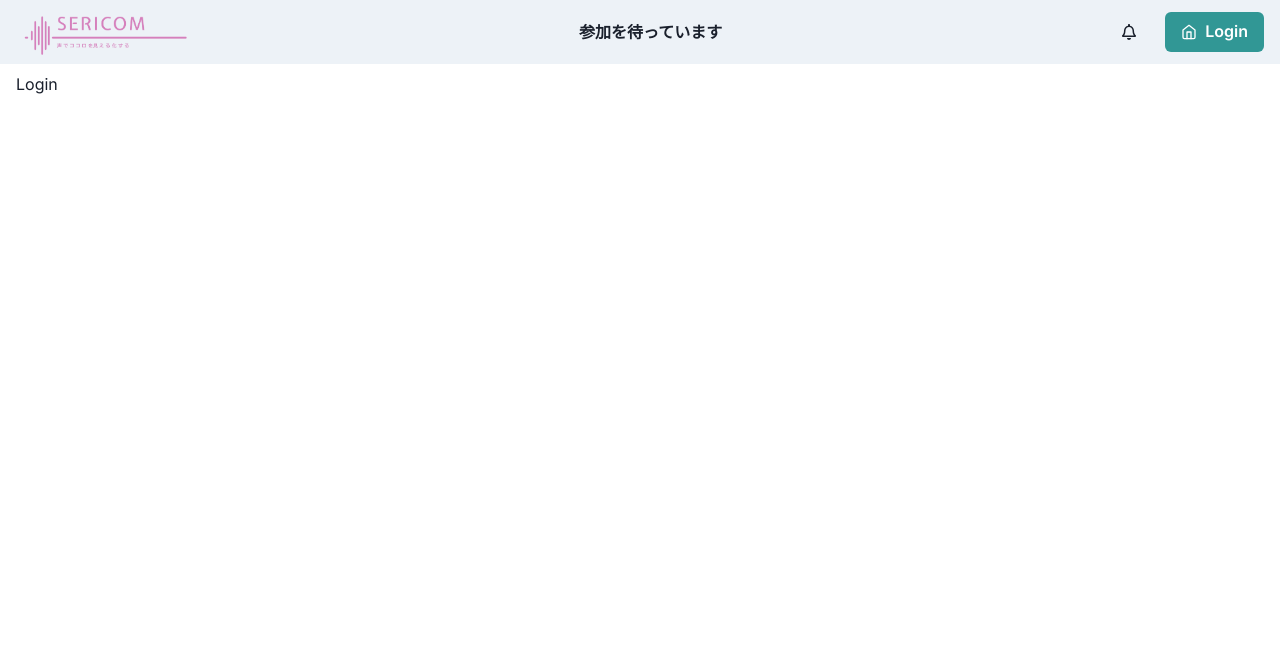
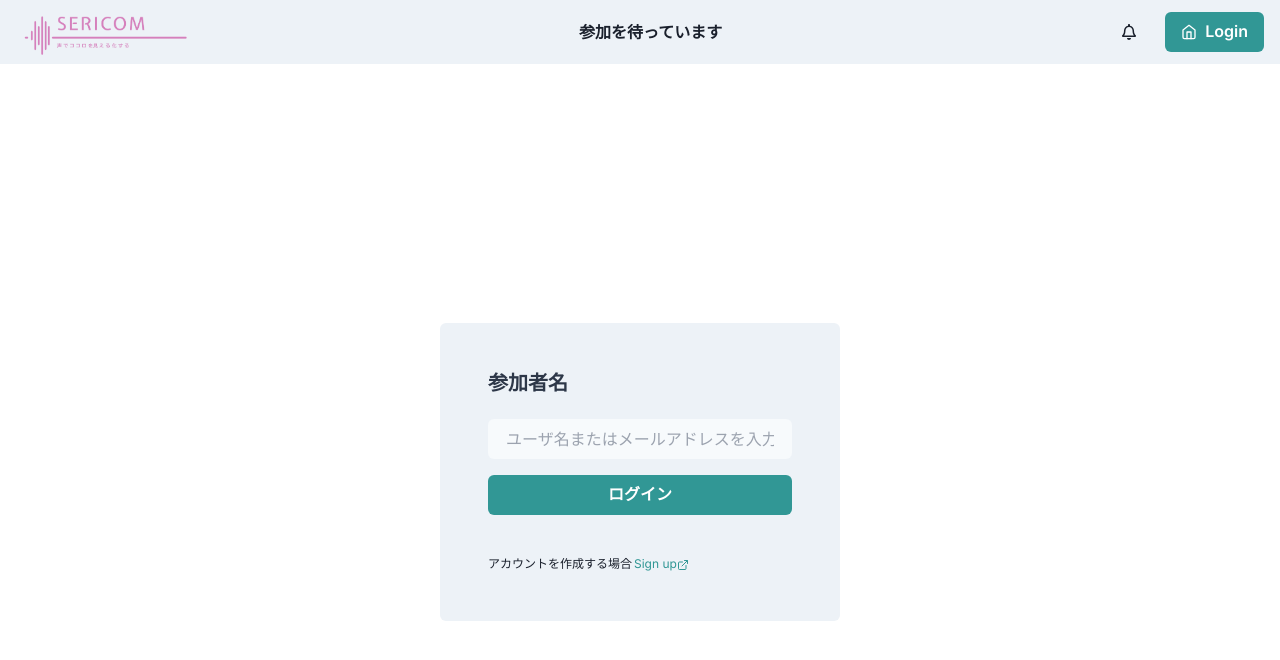
Before and after one commit to odhio/gentle-frontend, a Next.js app: page /login in a window 1280 px wide. Shown: the top 660 px of the page. Built offline with nearby package versions, Linux system fonts and the light colour scheme.

Commit message:
feat: login form

```diff
--- a/src/app/(main)/(auth)/login/page.tsx
+++ b/src/app/(main)/(auth)/login/page.tsx
@@ -1,3 +1,7 @@
+import { LoginForm } from "@/app/features/auth/routes/login-form";
+
 export default function LoginPage() {
-  return <div>Login</div>
+  return <div className="h-screen flex items-center justify-center">
+    <LoginForm />
+  </div>
 }
--- /dev/null
+++ b/src/app/features/auth/routes/login-form.tsx
@@ -0,0 +1,57 @@
+'use client'
+import {
+  Button,
+  Flex,
+  Heading,
+  Input,
+  Link,
+  Text,
+} from '@chakra-ui/react'
+import { ExternalLinkIcon } from '@chakra-ui/icons'
+import { useForm } from 'react-hook-form'
+import { useCallback } from 'react'
+
+type LoginFormData = {
+  id: string
+}
+
+export const LoginForm = () => {
+  const {
+    register,
+    handleSubmit,
+    formState: { isValid, isSubmitting },
+  } = useForm<LoginFormData>()
+
+  const onSubmit = useCallback((data: LoginFormData) => {
+    console.log(data)
+  }, [])
+  return (
+    <Flex direction="column" background={'gray.100'} padding={12} rounded={6} gap={6} maxW={'400px'} w={'100%'}>
+      <Heading color={'gray.700'} fontSize={'xl'}>
+        参加者名
+      </Heading>
+      <form onSubmit={handleSubmit(onSubmit)} className='flex flex-col gap-4'>
+        <Input
+          {...register('id', { required: true })}
+          background={'gray.50'}
+          placeholder="ユーザ名またはメールアドレスを入力してください"
+          variant="filled"
+          type="text"
+        />
+        <Button type="submit" mb={4} colorScheme="teal" disabled={!isValid || isSubmitting} isLoading={isSubmitting}>
+          ログイン
+        </Button>
+      </form>
+
+      <Flex>
+        <Text fontSize="xs">
+          アカウントを作成する場合
+          <Link color="teal.500" mx="2px" href="/sign-up">
+            Sign up
+            <ExternalLinkIcon />
+          </Link>
+        </Text>
+      </Flex>
+    </Flex>
+  )
+}
```
